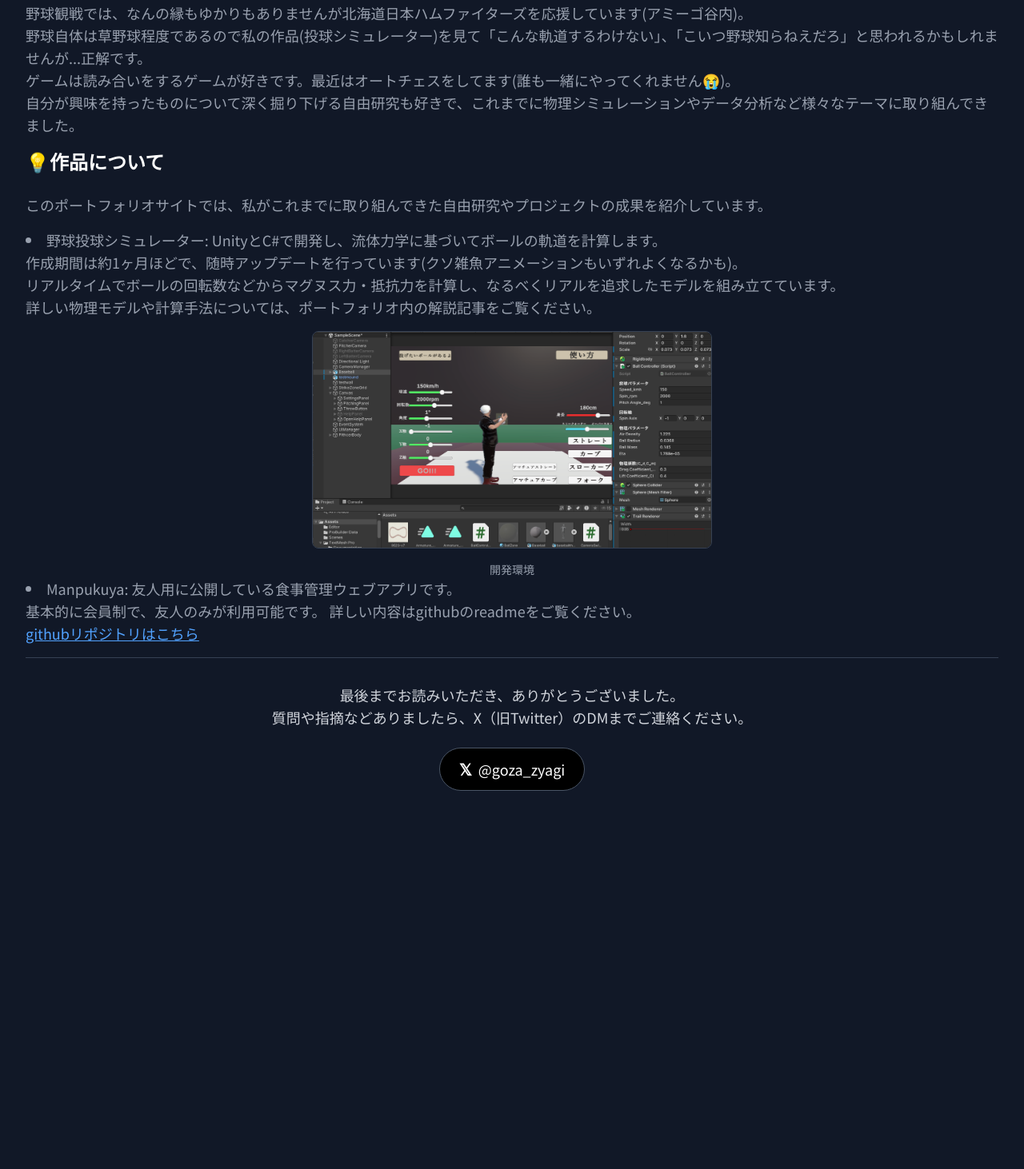
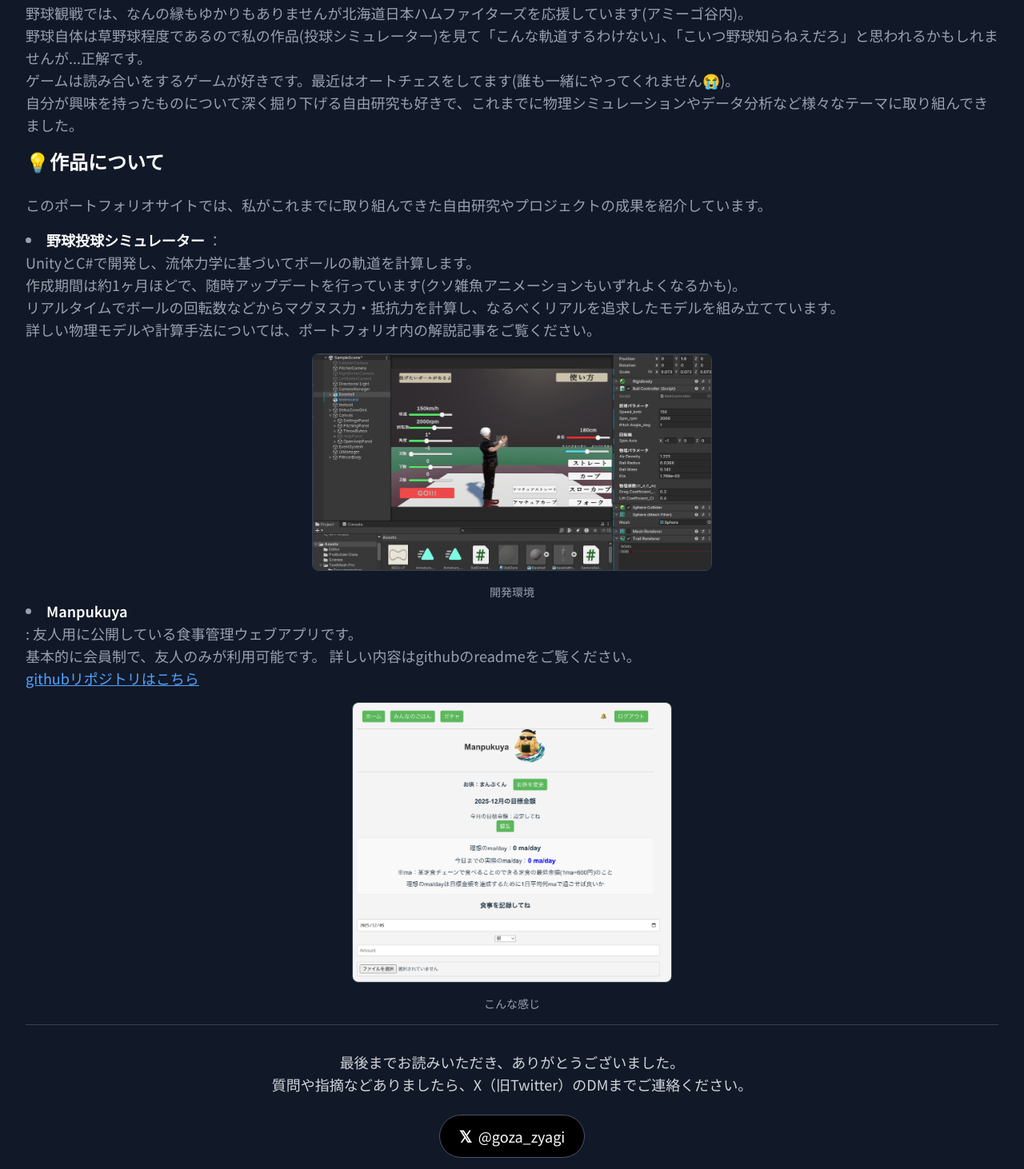
Before and after one commit to goza-run/goza-portfolio, a Next.js app: page /introduce in a window 1280 px wide. Shown: the part 622-2084 px from the top of the page at 80% size. Before the commit the page ends 1707 px from the top, so only its background shows below. Built offline with nearby package versions, Linux system fonts and the light colour scheme.

Commit message:
manpukuya編集

```diff
--- a/app/introduce/page.tsx
+++ b/app/introduce/page.tsx
@@ -47,7 +47,8 @@ export default function Home(){
                     このポートフォリオサイトでは、私がこれまでに取り組んできた自由研究やプロジェクトの成果を紹介しています。<br />
                 </p>
                 <ul className="text-gray-400 text-left mb-4 list-disc list-inside">
-                    <li>野球投球シミュレーター: UnityとC#で開発し、流体力学に基づいてボールの軌道を計算します。<br/>
+                    <li><span className='text-white font-semibold'>野球投球シミュレーター</span> ：
+                        <br/>UnityとC#で開発し、流体力学に基づいてボールの軌道を計算します。<br/>
                         作成期間は約1ヶ月ほどで、随時アップデートを行っています(クソ雑魚アニメーションもいずれよくなるかも)。<br/>
                         リアルタイムでボールの回転数などからマグヌス力・抵抗力を計算し、なるべくリアルを追求したモデルを組み立てています。<br/>
                         詳しい物理モデルや計算手法については、ポートフォリオ内の解説記事をご覧ください。
@@ -63,7 +64,8 @@ export default function Home(){
                     <p className="text-gray-400 text-sm">開発環境</p>
                     </div>
 
-                    <li>Manpukuya: 友人用に公開している食事管理ウェブアプリです。<br/>
+                    <li><span className='text-white font-semibold'>Manpukuya</span>
+                        <br/>: 友人用に公開している食事管理ウェブアプリです。<br/>
                         基本的に会員制で、友人のみが利用可能です。
                         詳しい内容はgithubのreadmeをご覧ください。<br/>
                         <a
@@ -75,16 +77,16 @@ export default function Home(){
                         githubリポジトリはこちら
                         </a>
                     </li>
-                    {/*<div className="flex flex-col items-center">
+                    <div className="flex flex-col items-center">
                     <Image
-                    src="/images/Manpukuyapreview.png"
-                    alt="満伏屋のスクリーンショット"
+                    src="/images/Manpukuya_image.png"
+                    alt="Manpukuyaのプレビュー"
                     width={400}
                     height={400}
                     className="my-4 rounded-lg border border-gray-700"
                     />
                     <p className="text-gray-400 text-sm">こんな感じ</p>
-                    </div>*/}
+                    </div>
                 </ul>
                 <section className="text-center pt-8 border-t border-gray-700">
                 <p className="text-gray-300 mb-6">
```
Also changed, not shown: public/images/Manpukuya_image.png (added), public/images/Manpukuyapreview.png (deleted).
